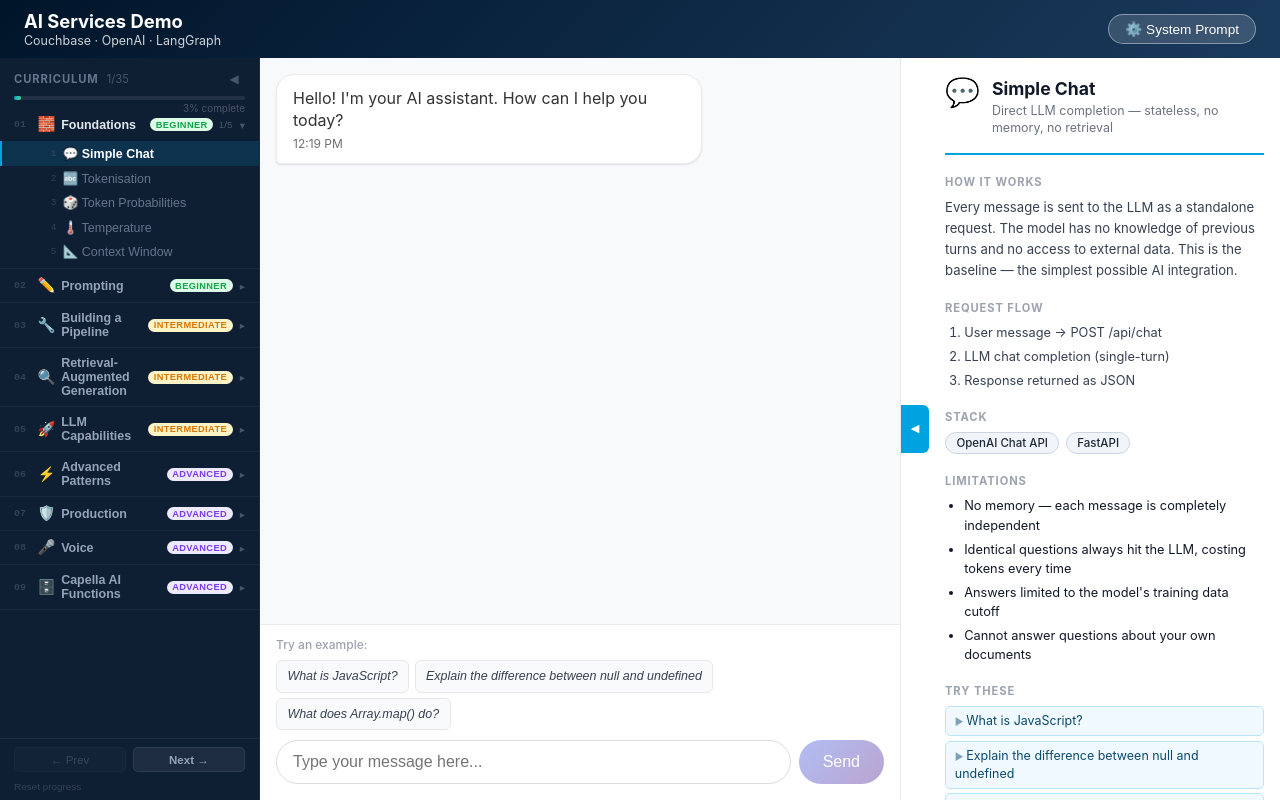
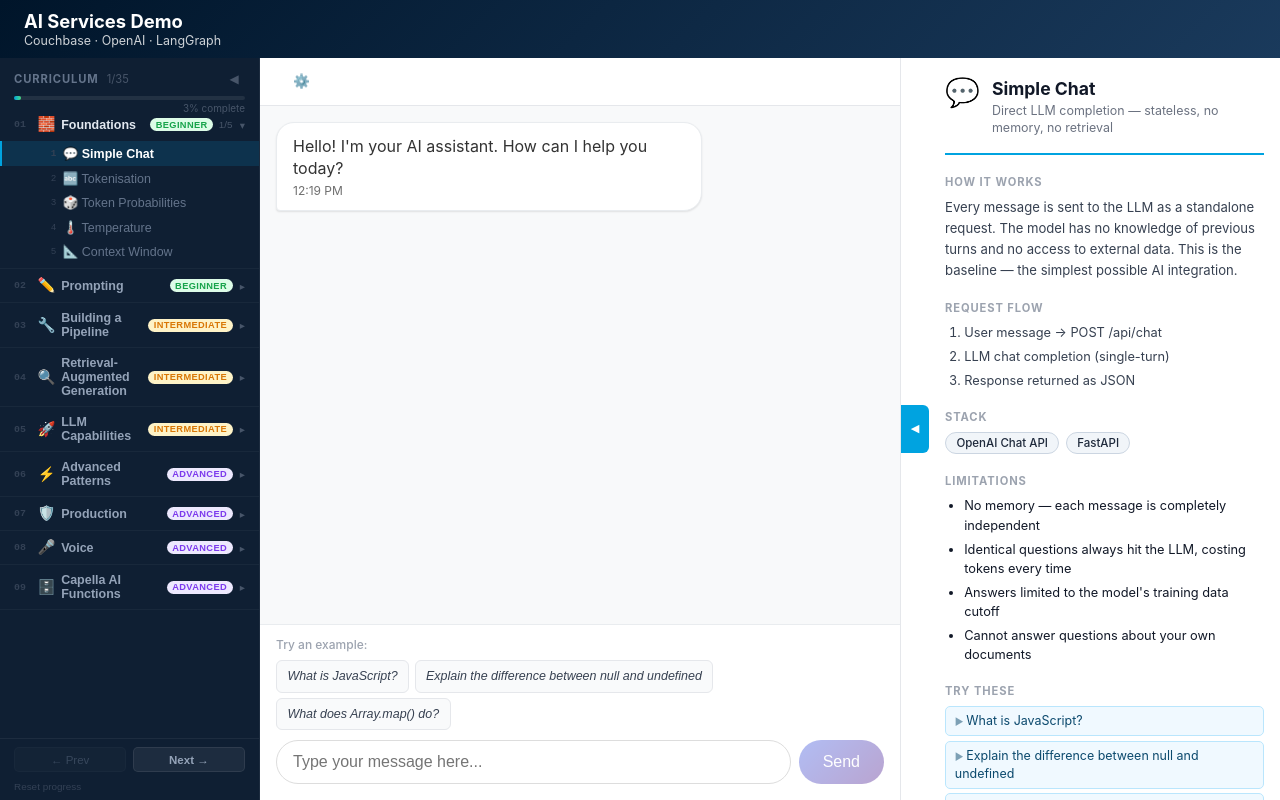
Before and after one commit to couchbaselabs/ais-hol, a React (Vite) app in the folder frontend/: page / in a window 1280 px wide. Built offline with nearby package versions, Linux system fonts and the light colour scheme.

Commit message:
Move system prompt button inline into AppChat
Removes the headerAction slot from Header/Shell — the button was only
used by one tab, making it confusing in the shared header.

Co-authored-by: Ona <no-reply@ona.com>

```diff
--- a/frontend/src/AppChat.jsx
+++ b/frontend/src/AppChat.jsx
@@ -3,7 +3,7 @@ import ChatWindow from './components/ChatWindow'
 import SystemPrompt from './components/SystemPrompt'
 import './App.css'
 
-function AppChat({ onHeaderAction }) {
+function AppChat() {
   const [messages, setMessages] = useState([
     {
       id: 1,
@@ -18,21 +18,6 @@ function AppChat({ onHeaderAction }) {
   const [isLoading, setIsLoading] = useState(false)
   const [systemPrompt, setSystemPrompt] = useState(defaultSystemPrompt)
   const [showSystemPrompt, setShowSystemPrompt] = useState(false)
-
-  // Push the toggle button into the header whenever visibility state changes
-  React.useEffect(() => {
-    if (!onHeaderAction) return
-    onHeaderAction(
-      <button
-        className="toggle-button"
-        onClick={() => setShowSystemPrompt(v => !v)}
-        title="Configure System Prompt"
-      >
-        ⚙️ System Prompt
-      </button>
-    )
-    return () => onHeaderAction(null)
-  }, [onHeaderAction])
 
   // Load system prompt from localStorage on component mount
   useEffect(() => {
@@ -97,6 +82,15 @@ function AppChat({ onHeaderAction }) {
 
   return (
     <div className="app">
+      <div className="app-toolbar">
+        <button
+          className="toggle-button"
+          onClick={() => setShowSystemPrompt(v => !v)}
+          title="Configure System Prompt"
+        >
+          ⚙️ System Prompt
+        </button>
+      </div>
       <ChatWindow
         messages={messages}
         onSendMessage={sendMessage}
--- a/frontend/src/Shell.jsx
+++ b/frontend/src/Shell.jsx
@@ -40,14 +40,13 @@ import AppPromptInjection  from './AppPromptInjection'
 
 function Shell() {
   const [activeTab, setActiveTab] = useState('chat')
-  const [headerAction, setHeaderAction] = useState(null)
 
   return (
     <div style={{ height: '100vh', display: 'flex', flexDirection: 'column' }}>
-      <Header action={headerAction} />
+      <Header />
       <div style={{ flex: 1, display: 'flex', overflow: 'hidden' }}>
         <Sidebar activeTab={activeTab} onTabChange={setActiveTab} />
-        {activeTab === 'chat'       && <AppChat           key="chat"       onHeaderAction={setHeaderAction} />}
+        {activeTab === 'chat'       && <AppChat           key="chat" />}
         {activeTab === 'stream'     && <AppChatStream     key="stream"     />}
         {activeTab === 'cached'     && <AppChatCached     key="cached"     />}
         {activeTab === 'history'    && <AppChatHistory    key="history"    />}
@@ -82,7 +81,7 @@ function Shell() {
         {activeTab === 'chain-of-thought'  && <AppChainOfThought   key="chain-of-thought"  />}
         {activeTab === 'ingestion'         && <AppIngestion        key="ingestion"         />}
         {activeTab === 'prompt-injection'  && <AppPromptInjection  key="prompt-injection"  />}
-        <InfoPanel tab={activeTab} />
+        <InfoPanel tab={activeTab} onTabChange={setActiveTab} />
       </div>
     </div>
   )
--- a/frontend/src/components/Header.jsx
+++ b/frontend/src/components/Header.jsx
@@ -1,7 +1,7 @@
 import React from 'react'
 import './Header.css'
 
-const Header = ({ action }) => {
+const Header = () => {
   return (
     <header className="header">
       <div className="header-top">
@@ -9,7 +9,6 @@ const Header = ({ action }) => {
           <h1>AI Services Demo</h1>
           <p>Couchbase · OpenAI · LangGraph</p>
         </div>
-        {action && <div className="header-action">{action}</div>}
       </div>
     </header>
   )
```
